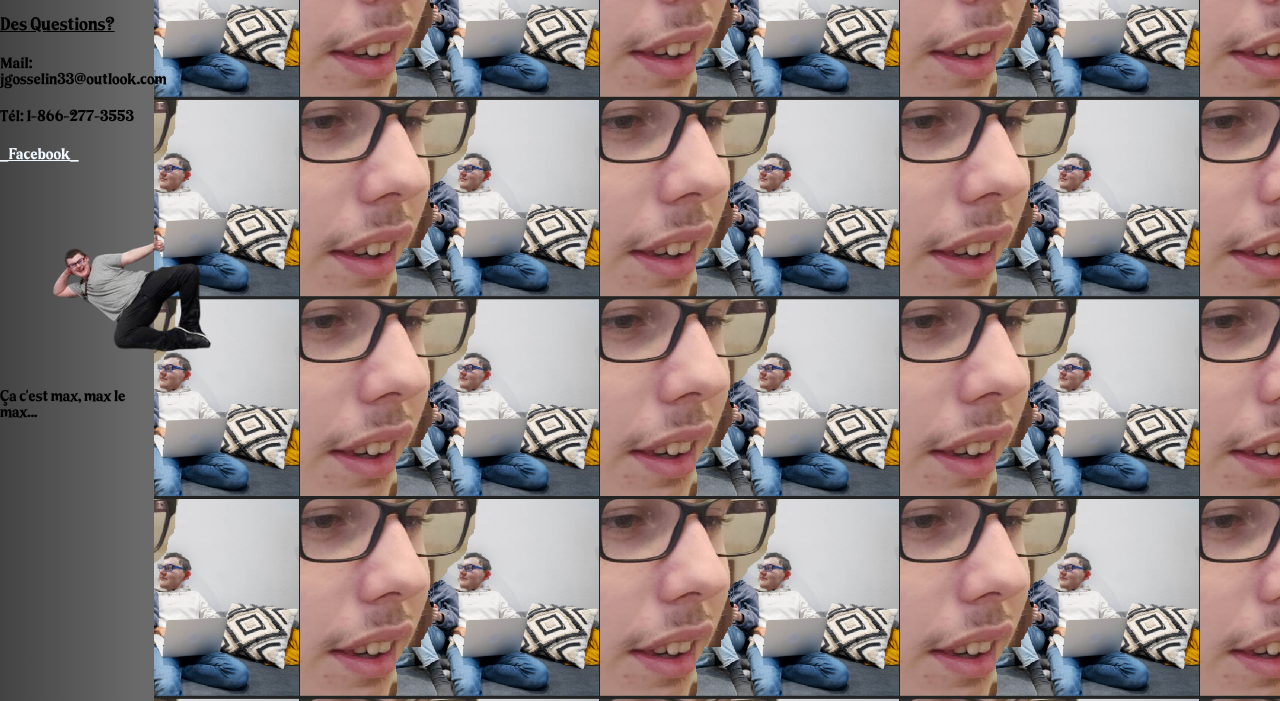
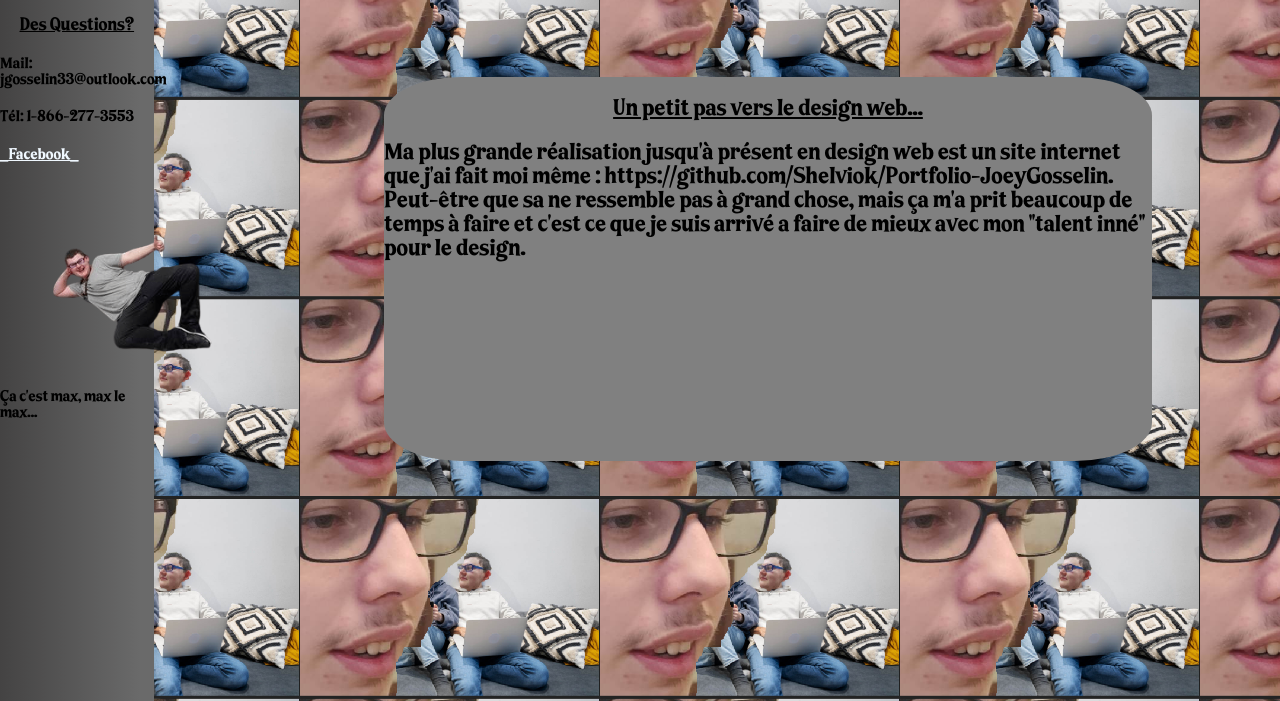
Before and after one commit to Shelviok/Portfolio-JoeyGosselin, a plain HTML site: page realisation.html in a window 1280 px wide. Shown: the part 103-804 px from the top of the page. Drawn offline with Linux system fonts and the light colour scheme.

Commit message:
fin pour vrai

```diff
--- a/CSS/aPropos.css
+++ b/CSS/aPropos.css
@@ -91,6 +91,7 @@ body {
 
 .titre-contact{
     text-decoration: underline;
+    text-align: center;
 }
 
 #txt{
--- a/CSS/realisation.css
+++ b/CSS/realisation.css
@@ -91,7 +91,17 @@ body {
 
 .titre-contact{
     text-decoration: underline;
+    text-align: center;
 }
 .lien {
     color: aliceblue;
 }
+
+#txt{
+    grid-area: txt;
+    font-family: "ti-trait";
+    background-color: gray;
+    border-radius: 10%;
+    border-color: black;
+    border-spacing: 10px;
+}
--- a/CSS/style.css
+++ b/CSS/style.css
@@ -94,6 +94,7 @@ body {
 
 .titre-contact{
     text-decoration: underline;
+    text-align: center;
 }
 
 .lien {
@@ -107,4 +108,5 @@ body {
     border-radius: 10%;
     border-color: black;
     border-spacing: 10px;
+    text-align: justify;
 }
--- a/realisation.html
+++ b/realisation.html
@@ -40,6 +40,11 @@
 
             </div>
 
+            <div id="txt">
+                <h2 class="titre-contact">Un petit pas vers le design web...</h2>
+                <p><h2>Ma plus grande réalisation jusqu'à présent en design web est un site internet que j'ai fait moi même : https://github.com/Shelviok/Portfolio-JoeyGosselin. Peut-être que sa ne ressemble pas à grand chose, mais ça m'a prit beaucoup de temps à faire et c'est ce que je suis arrivé a faire de mieux avec mon "talent inné" pour le design.</h2></p>
+            </div>
+
 
             </body>
 
```
Also changed, not shown: aPropos.html (+2 -1 lines).
